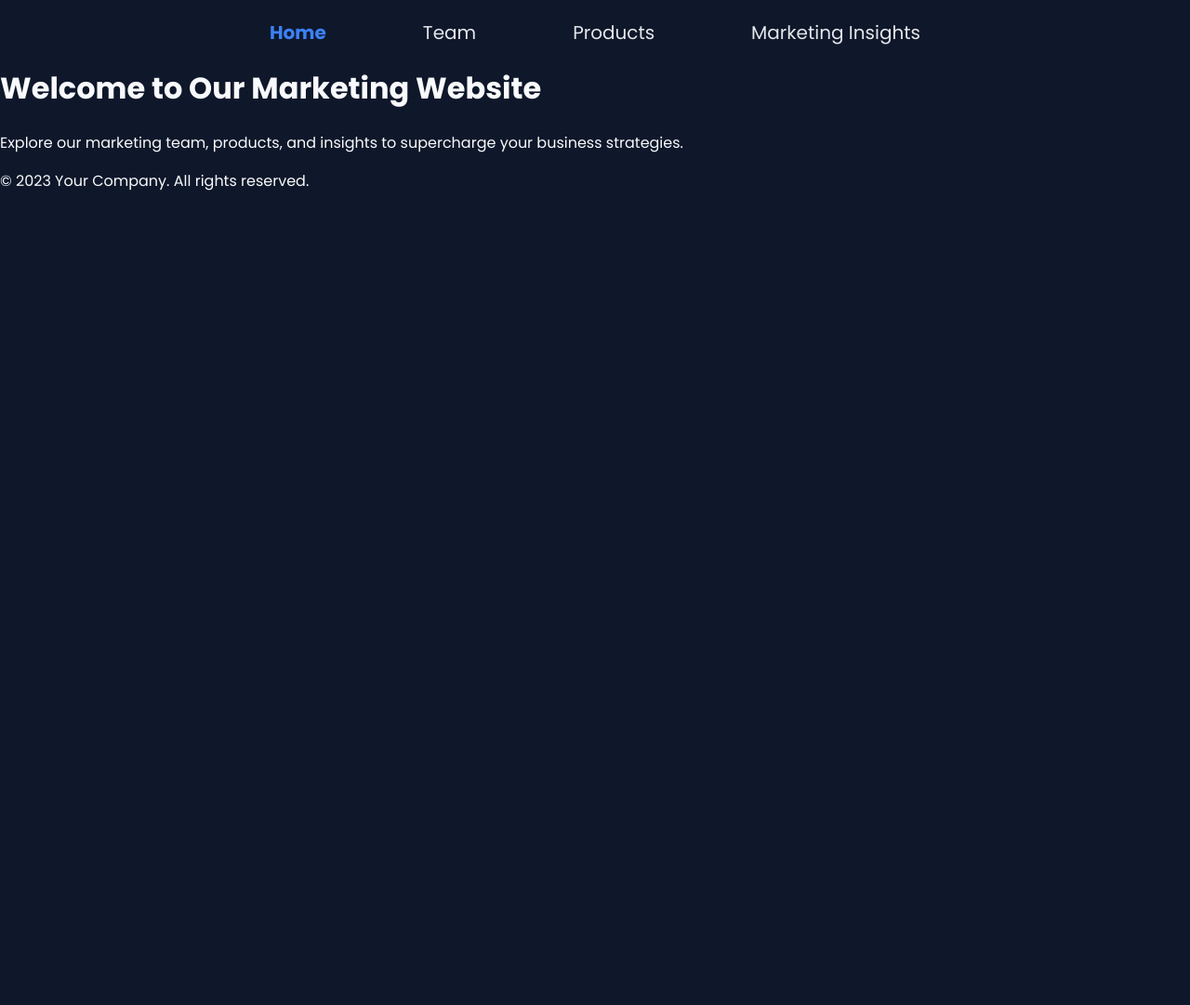
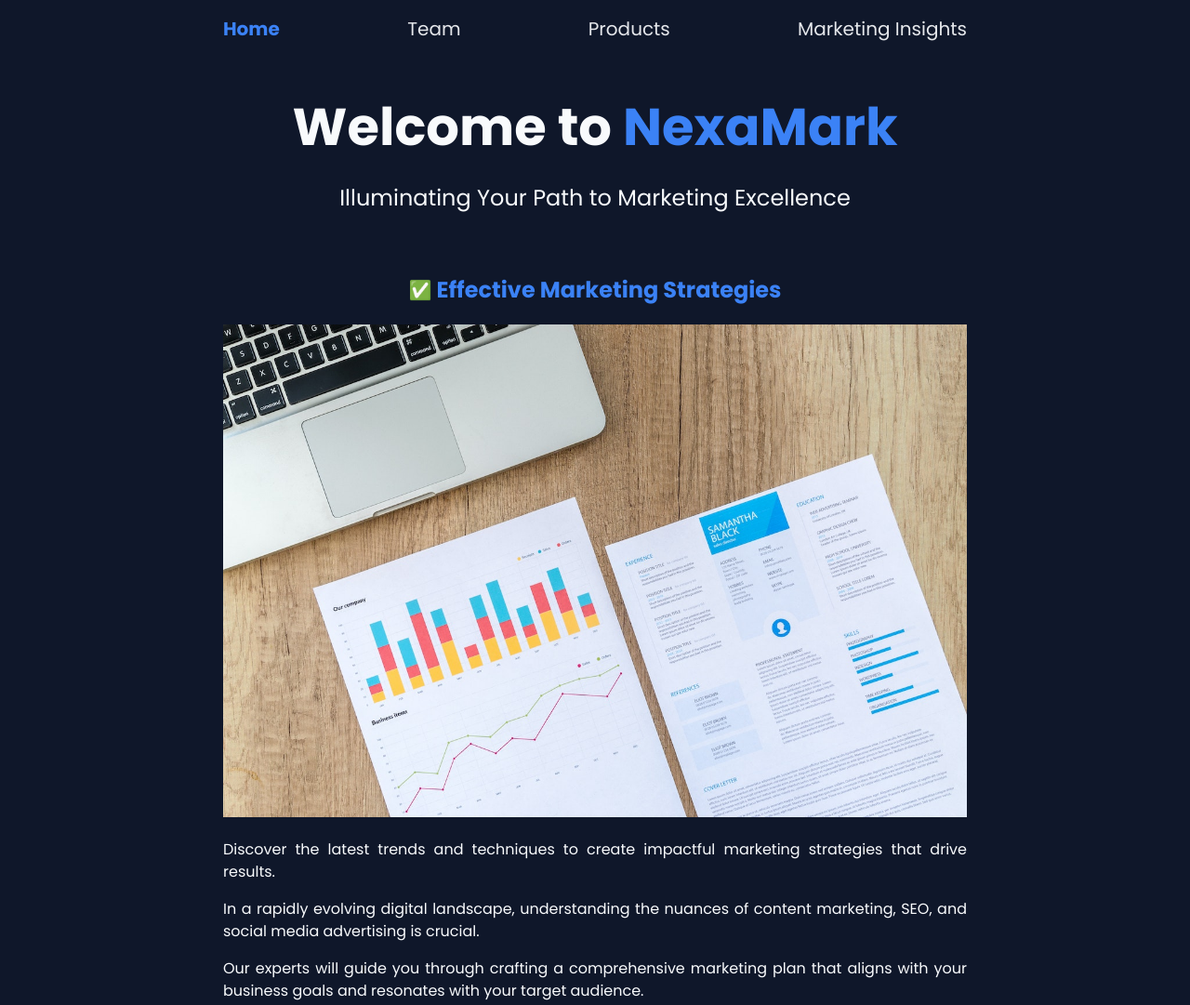
Before and after one commit to krzysztof-kozak/NexaMark, a website built with Parcel: page src/index.html in a window 1280 px wide. Shown: the top 1081 px of the page at 93% size. Before the commit the page ends 800 px from the top, so only its background shows below. Built offline with nearby package versions, Linux system fonts and the light colour scheme.

Commit message:
add images and styles to the main page

```diff
--- a/package.json
+++ b/package.json
@@ -22,6 +22,7 @@
   "devDependencies": {
     "@parcel/transformer-sass": "^2.9.3",
     "parcel": "^2.9.3",
-    "prettier": "3.0.1"
+    "prettier": "3.0.1",
+    "sharp": "^0.31.3"
   }
 }
--- a/src/index.html
+++ b/src/index.html
@@ -29,16 +29,96 @@
         </ul>
       </nav>
     </header>
+    <div class="content-wrapper">
+      <h1 class="main-heading">
+        Welcome to <span class="accent">NexaMark</span>
+      </h1>
+      <p class="headline">Illuminating Your Path to Marketing Excellence</p>
 
-    <h1>Welcome to Our Marketing Website</h1>
+      <article class="article article--first">
+        <h2 class="article__title">Effective Marketing Strategies</h2>
 
-    <p>
-      Explore our marketing team, products, and insights to supercharge your
-      business strategies.
-    </p>
+        <!-- for decoration purposes only, no alt -->
+        <img
+          class="article__image"
+          src="assets/stock-charts.jpg?as=webp&width=800"
+          type="image/webp"
+        />
+
+        <p class="article__text">
+          Discover the latest trends and techniques to create impactful
+          marketing strategies that drive results.
+        </p>
+
+        <p class="article__text">
+          In a rapidly evolving digital landscape, understanding the nuances of
+          content marketing, SEO, and social media advertising is crucial.
+        </p>
+
+        <p class="article__text article__text--last">
+          Our experts will guide you through crafting a comprehensive marketing
+          plan that aligns with your business goals and resonates with your
+          target audience.
+        </p>
+      </article>
+
+      <article class="article">
+        <h2 class="article__title">The Power of Branding</h2>
+
+        <!-- for decoration purposes only, no alt -->
+        <img
+          class="article__image"
+          src="assets/stock-branding.jpg?as=webp&width=800"
+          type="image/webp"
+        />
+
+        <p class="article__text">
+          Learn how a strong and consistent brand can make a lasting impression
+          on your audience.
+        </p>
+
+        <p class="article__text">
+          Branding isn't just about a logo and color scheme – it's about
+          building a narrative that reflects your company's values and unique
+          identity.
+        </p>
+
+        <p class="article__text article__text--last">
+          From storytelling to visual identity, we'll explore the elements that
+          go into creating a brand that stands out and fosters a strong
+          emotional connection with your customers.
+        </p>
+      </article>
+
+      <article class="article">
+        <h2 class="article__title">Data-Driven Marketing Decisions</h2>
+
+        <!-- for decoration purposes only, no alt -->
+        <img
+          class="article__image"
+          src="assets/stock-data.jpg?as=webp&width=800"
+          type="image/webp"
+        />
+
+        <p class="article__text">
+          Uncover the value of data in making informed marketing decisions.
+        </p>
+
+        <p class="article__text">
+          In today's data-rich environment, collecting and analyzing consumer
+          insights can provide valuable guidance for your marketing campaigns.
+        </p>
+
+        <p class="article__text article__text--last">
+          From identifying high-performing channels to refining your messaging
+          based on customer behavior, we'll show you how leveraging data can
+          lead to more efficient and effective marketing strategies.
+        </p>
+      </article>
+    </div>
 
     <footer>
-      <p>&copy; 2023 Your Company. All rights reserved.</p>
+      <p>&copy; 2023 NexaMark. All rights reserved.</p>
     </footer>
   </body>
 </html>
--- a/src/style.scss
+++ b/src/style.scss
@@ -4,15 +4,30 @@
   background-color: $dark-slate;
   color: $light-slate;
   font-family: "Poppins", sans-serif;
-}
-
-html {
-  min-height: 100%;
+  height: 100%;
 }
 
 body {
+  height: 100%;
   margin: 0;
-  min-height: 100%;
+  display: flex;
+  flex-direction: column;
+}
+
+header {
+  margin-top: 1rem;
+}
+
+footer {
+  font-weight: bold;
+  font-size: 1.25rem;
+  margin-top: 3rem;
+  margin-inline: auto;
+}
+
+h1,
+p {
+  margin: 0;
 }
 
 a {
@@ -21,12 +36,26 @@ a {
   font-weight: inherit;
 }
 
+img {
+  max-width: 100%;
+}
+
 ul {
   padding: 0;
+  margin: 0;
 }
 
 li {
   list-style: none;
+}
+
+.accent {
+  color: $accent;
+}
+
+.content-wrapper {
+  max-width: $max-content-width;
+  margin-inline: auto;
 }
 
 .navigation {
@@ -50,6 +79,50 @@ li {
 
   &__item--accent {
     font-weight: 700;
-    color: $medium-blue;
+    color: $accent;
   }
 }
+
+.main-heading {
+  text-align: center;
+  font-size: 3.5rem;
+  font-weight: 700;
+  margin-top: 3rem;
+}
+
+.headline {
+  text-align: center;
+  font-size: 1.5rem;
+  margin-top: 1rem;
+}
+
+.article {
+  margin-top: 3rem;
+
+  &--first {
+    margin-top: 4rem;
+  }
+
+  &__text {
+    margin-top: 1rem;
+    line-height: 1.5rem;
+    text-align: justify;
+  }
+
+  &__title {
+    color: $accent;
+    position: relative;
+    width: fit-content;
+    padding-left: 30px;
+    margin-inline: auto;
+
+    &:before {
+      content: "✅";
+      position: absolute;
+      left: 0;
+      top: 50%;
+      transform: translateY(-50%);
+      font-size: 20px; /* Adjust the size as needed */
+    }
+  }
+}
--- a/src/variables.scss
+++ b/src/variables.scss
@@ -4,7 +4,7 @@ $dark-slate: #0f172a;
 $light-slate: #f8fafc;
 $nav-default-color: #e5e7eb;
 $nav-hover-color: color.scale($nav-default-color, $lightness: -30%);
-$medium-blue: #3b82f6;
+$accent: #3b82f6;
 
-$max-nav-width: 700px;
-$max-content-width: 1200px;
+$max-nav-width: 800px;
+$max-content-width: 800px;
```
Also changed, not shown: src/assets/stock-charts.jpg (added), src/assets/stock-data.jpg (added), 2 other files.
